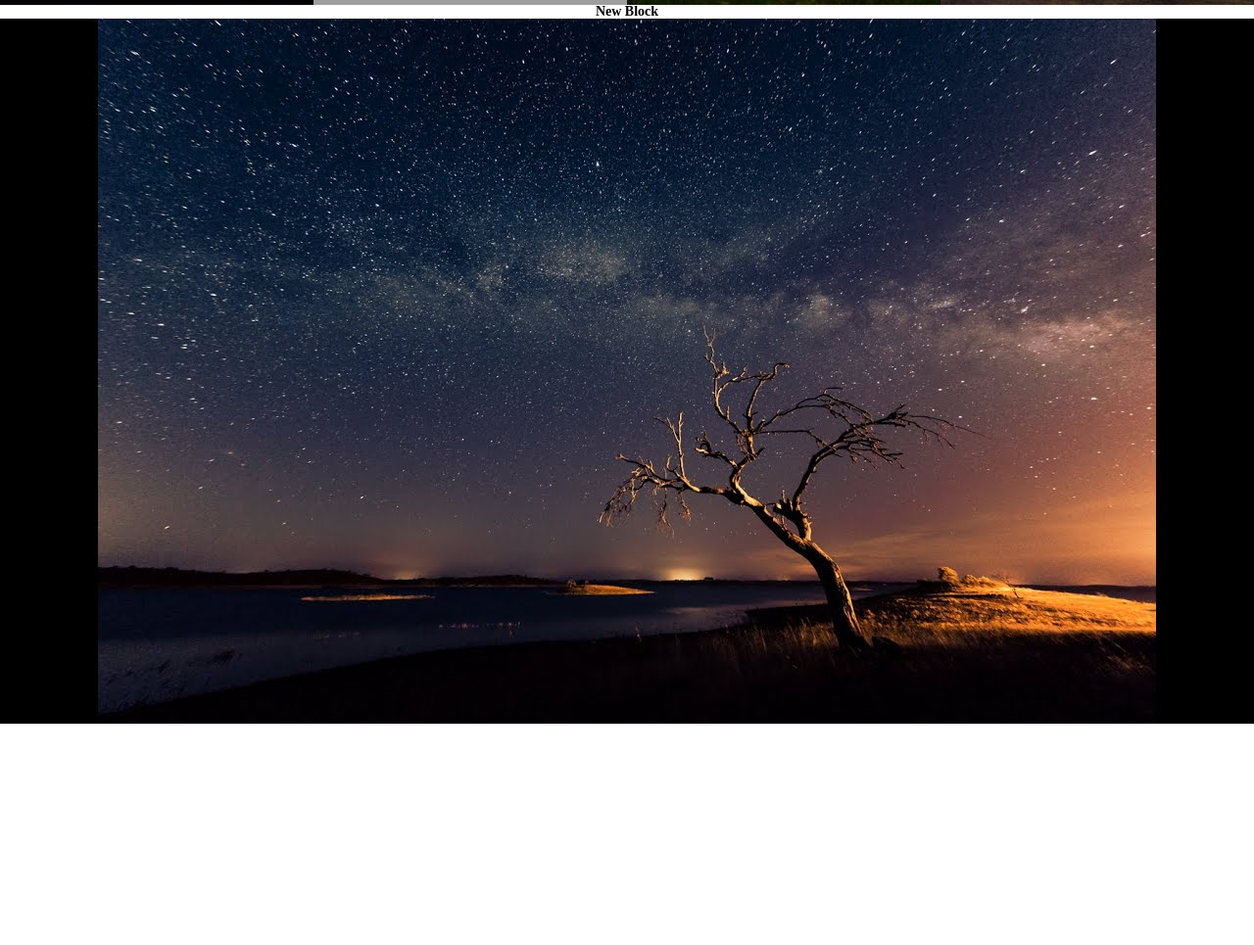
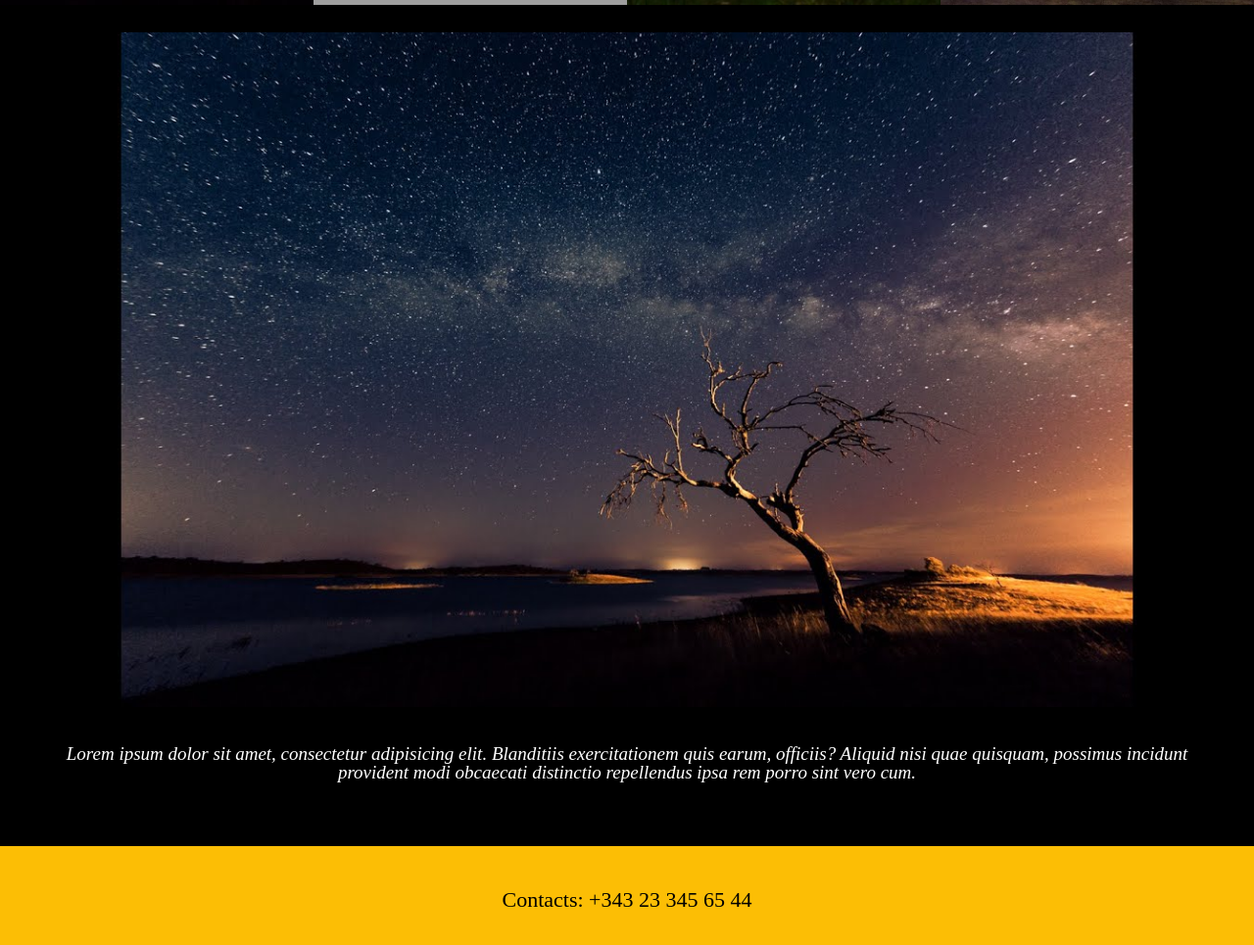
Before and after one commit to BorislavShutov/21.09, a plain HTML site: page index.html in a window 1280 px wide. Shown: the part 947-1912 px from the top of the page at 98% size. Before the commit the page ends 1686 px from the top, so only its background shows below. Drawn offline with Linux system fonts and the light colour scheme; grey boxes are pictures that could not be loaded.

Commit message:
addEllements

```diff
--- a/index.html
+++ b/index.html
@@ -27,7 +27,9 @@
 				<div class="item item-3"><span>Is</span></div>
 				<div class="item item-4"><span>Beautiful</span></div>
 			</div>
-
+			<div class="new-block">
+				<p class="new-block_text">Lorem ipsum dolor sit amet, consectetur adipisicing elit. Blanditiis exercitationem quis earum, officiis? Aliquid nisi quae quisquam, possimus incidunt provident modi obcaecati distinctio repellendus ipsa rem porro sint vero cum.</p>
+			</div>
 
 		</main>
 		<footer>
--- a/script.js
+++ b/script.js
@@ -4,7 +4,9 @@ alert('Ворон и Ворона - это разные виды птиц!)');
 
 const hello = document.querySelector('.hello-item'),
 	  myText = document.querySelector('header'),
-	  addElement = document.querySelector('body');
+	  addElement = document.querySelector('body'),
+	  newBlock = document.querySelector('.new-block'),
+	  footerBlock = document.querySelector('footer');
 
 
 
@@ -16,6 +18,8 @@ myText.style.cssText = 'background-color : #fcb;';
 
 
 myText.insertAdjacentHTML('afterbegin', '<h1><strong>JS Bro</strong></h1>');
-addElement.insertAdjacentHTML('beforeend', '<h3><strong>New Block</strong></h3>');
-addElement.insertAdjacentHTML('beforeend', '<img src="img/1.jpg" alt="foto"></im>');
-addElement.style.cssText = 'background-color: #fff; text-align: center; color: #000;';
+newBlock.insertAdjacentHTML('afterbegin', '<img src="img/1.jpg" alt="name">');
+newBlock.style.cssText = 'background-color : #0008; color : #fff; display : flex; justify-content : center; flex-flow : column; padding : 2em;';
+footerBlock.insertAdjacentHTML('afterbegin', '<p>Contacts: +343 23 345 65 44</p>');
+
+footerBlock.style.cssText = 'font-size: 22px; text-align: center; padding: 2em;background-color: #fcbe05;';
--- a/style.css
+++ b/style.css
@@ -61,6 +61,7 @@ header h1 {
 	font-size: 30px;
 	font-style: italic;
 	color: #fff;
+	cursor: pointer;
 	text-align: center;
 	border: 3px solid #f4642c;
 	border-radius: 20px;
@@ -152,3 +153,15 @@ span {
 		width: 100%;
 	}
 }
+
+
+.new-block {
+	background-color: #fff;
+}
+
+.new-block_text {
+	text-align: center;
+	padding: 2em;
+	font-style: italic;
+	font-size: 19px;
+}
```
